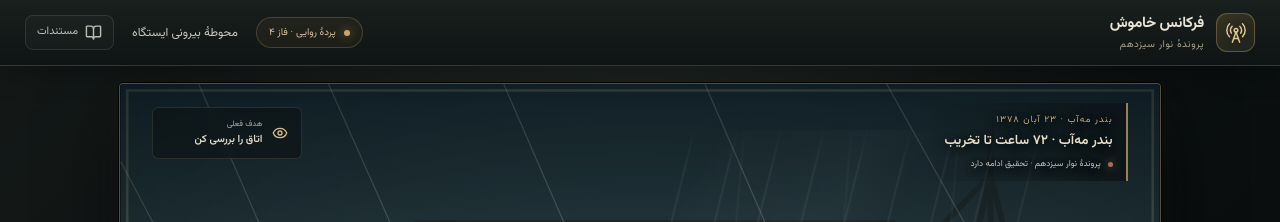
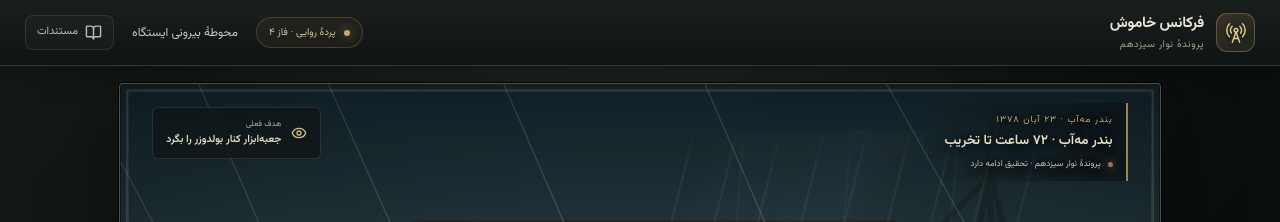
Before and after one commit to mahdivaly1367-source/-, a React (Vite) app: page / in a window 1280 px wide. Shown: the top 222 px of the page. Built offline with nearby package versions, Linux system fonts and the light colour scheme.

Commit message:
docs: record phase 4 narrative flow implementation

```diff
--- a/src/GameApp.tsx
+++ b/src/GameApp.tsx
@@ -362,7 +362,13 @@ export default function GameApp() {
             <span className="sf-objective__icon"><Eye size={16} /></span>
             <div>
               <span>هدف فعلی</span>
-              <strong>اتاق را بررسی کن</strong>
+              <strong>{gameEnded ? "پرونده تکمیل شد" :
+                currentSceneId === "scene_exterior" ? (inventoryIds.includes("insulated-cutters") ? "زنجیر در را با سیم‌چین باز کن" : "جعبه‌ابزار کنار بولدوزر را بگرد") :
+                currentSceneId === "scene_studio" ? (hatchOpened ? "نوار مستر را به مرجع مستقل بسپار" : "دستگاه ضبط و شواهد ایستگاه را بررسی کن") :
+                currentSceneId === "scene_archive" ? "نوارها و سوابق رسمی را مقایسه کن" :
+                currentSceneId === "scene_pier" ? (bahmanConfessed ? "کلید فانوس را به کار بگیر" : "مدارک فنی را برای گفت‌وگو آماده کن") :
+                currentSceneId === "scene_lighthouse" ? (khosroMet ? "به خانهٔ راد سر بزن" : "با خسرو گفت‌وگو کن") :
+                "عکس افتتاحیه و یادداشت ۱۳۵۹ را پیدا کن"}</strong>
             </div>
           </div>
 
--- a/src/data/clues.ts
+++ b/src/data/clues.ts
@@ -54,6 +54,7 @@ export const CLUES: Record<string, ClueDefinition> = {
   "fork-note-440": {id:"fork-note-440",title:"نغمهٔ لا، کلید دوم",source:"حاشیهٔ دفترچه شعر سهراب",summary:"«کلید دوم را با نغمهٔ لا بیدار کن.»",detail:"نغمهٔ لا با دیاپازون ۴۴۰ هرتز هم‌خوان است؛ این شرط از رمز عددی مستقل است.",note:"ارتعاش ۴۴۰ هرتز و رمز ۱۳۵۹ دو قفل متفاوت‌اند."},
   "archive-tape-gap": {id:"archive-tape-gap",title:"جای خالی نوار شمارهٔ ۱۳",source:"قفسهٔ آرشیو آبان ۱۳۷۸",summary:"جعبه‌های ۱ تا ۱۲ هستند، اما جای شمارهٔ ۱۳ خالی و خاک اطرافش کمتر است.",detail:"جای خالی نشان می‌دهد نسخه‌ای از آرشیو بیرون برده شده؛ عامل و دلیل هنوز نیازمند تطبیق با دفتر تحویل‌اند.",note:"جای خالی را با دفتر رسمی تحویل مدارک مقایسه کنم."},
   "archive-ledger-signature": {id:"archive-ledger-signature",title:"امضای دفتر تحویل آرشیو",source:"دفتر ثبت بایگانی",summary:"سند تحویل نوارهای رسمی به نمایندهٔ تحقیق امضای دانشیار را دارد.",detail:"امضا حضور دانشیار در مسیر اداری مدرک را نشان می‌دهد؛ به‌تنهایی دستکاری او را ثابت نمی‌کند.",note:"امضا را با نسخهٔ مستر و اسناد بعدی تطبیق دهم."},
+  "archive-tape-12": {id:"archive-tape-12",title:"نسخهٔ رسمی نوار شمارهٔ ۱۲",source:"جعبهٔ آرشیو آبان ۱۳۷۸",summary:"نسخه‌ای از نوار رسمی که در پروندهٔ قدیمی ارائه شده بود.",detail:"نوار ۱۲ برای مقایسه با نسخهٔ مستر و دفتر تحویل لازم است؛ به‌تنهایی نمی‌توان گفت چه بخش‌هایی حذف یا جابه‌جا شده‌اند.",note:"مقایسه را با مستندات نگهداری و نسخهٔ مستر ادامه دهم."},
   "captain-logbook-support": {id:"captain-logbook-support",title:"دفترچهٔ ناخدا ققنوس",source:"یادداشت‌های محمولهٔ منصور برخوردار",summary:"ثبت‌های شخصی ناخدا نیازمند مقایسه با پروندهٔ رسمی و دفتر بندر هستند.",detail:"این دفترچه می‌تواند اختلاف زمان و مسیر محموله را روشن کند اما به‌تنهایی مسئولیت فردی یا ماهیت تمام محموله را ثابت نمی‌کند.",note:"دفترچه را با دفتر تحویل آرشیو و گزارش رسمی تطبیق دهم."},
   "lighthouse-wreck-sighting": {id:"lighthouse-wreck-sighting",title:"مشاهدهٔ لاشهٔ ققنوس در جزر",source:"لنز فرسنل فانوس دریایی",summary:"از برج، خط تیره‌ای شبیه لاشهٔ شناور روی صخره دیده می‌شود.",detail:"این مشاهده با گزارش محل حادثه هم‌خوان است اما شناسایی قطعی لاشه یا محموله نیازمند ثبت دریایی است.",note:"مشاهده را به‌عنوان سرنخ موقعیت نگه دارم، نه مدرک هویت شناور."},
   "master-tape-recovered": {id:"master-tape-recovered",title:"نسخهٔ مستر نوار سیزدهم پیدا شد",source:"محفظهٔ زیر کف استودیو",summary:"یک نسخهٔ کامل‌تر از ضبط در محفظهٔ ضدحریق پیدا شده است.",detail:"نسخهٔ مستر باید مستقل کارشناسی شود و زنجیرهٔ نگهداری آن مستند بماند. پیدا شدن آن به‌تنهایی حکم قضایی صادر نمی‌کند.",note:"نسخه را حفظ کنم و به مرجع مستقل تحویل بدهم."},
```
Also changed, not shown: 4 other files (tests, documents, lock files or other folders).
